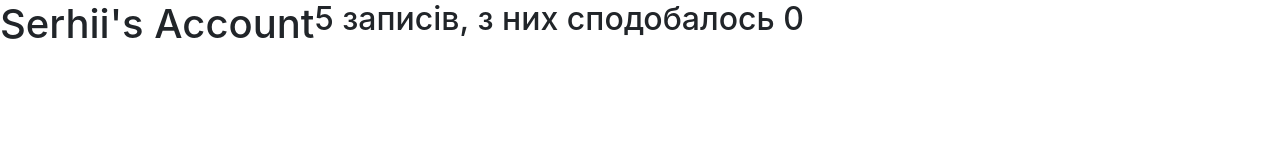
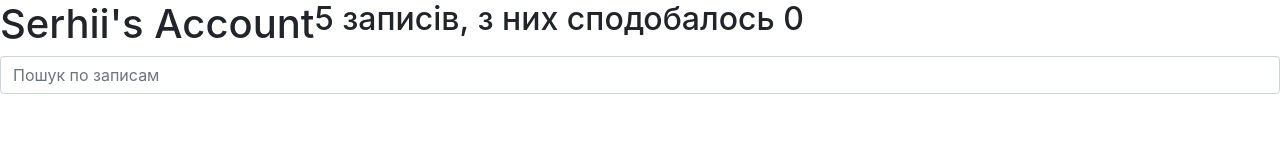
Before and after one commit to SerhiiKis90/socials, a React (Create React App) app: page / in a window 1280 px wide. Shown: the top 160 px of the page. Built offline with nearby package versions, Linux system fonts and the light colour scheme.

Commit message:
Add SearchPanel

```diff
--- a/src/components/app/app.js
+++ b/src/components/app/app.js
@@ -1,10 +1,19 @@
 import React from 'react';
 
 import AppHeader from '../app-header';
+import SearchPanel from '../search-panel';
 
 
 const App = () => {
-    return(<AppHeader/>)
+    return(
+     <div>
+        <AppHeader/>
+        <div className="search-panel d-flex">
+            <SearchPanel/>
+        </div>
+    </div>
+    )
+
 
 }
 
--- /dev/null
+++ b/src/components/search-panel/index.js
@@ -0,0 +1,2 @@
+import SearchPanel from './search-panel';
+export default SearchPanel;
--- /dev/null
+++ b/src/components/search-panel/search-panel.js
@@ -0,0 +1,14 @@
+import React from 'react';
+
+const SearchPanel = () => {
+    return (
+        <input
+            className="form-control search-input"
+            type="text"
+            placeholder="Пошук по записам"
+        />
+
+    )
+}
+
+export default SearchPanel;
```
